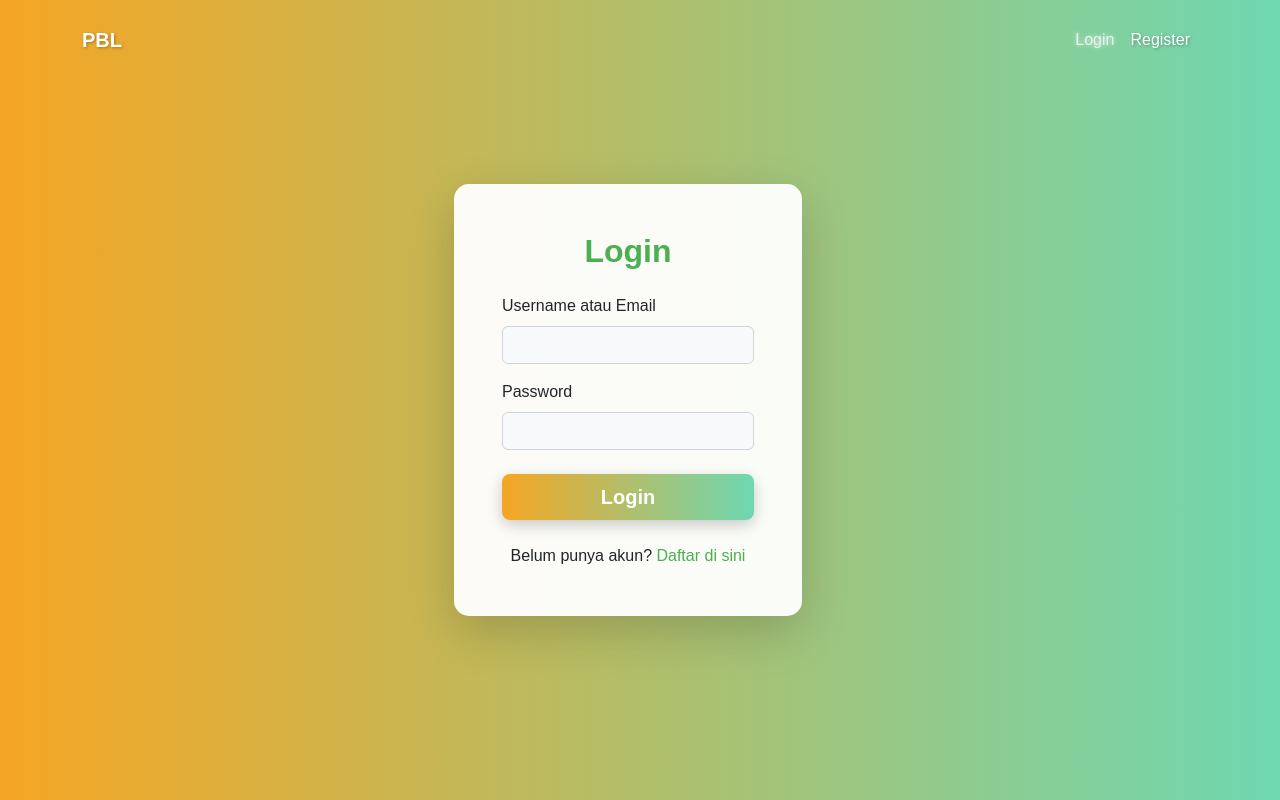
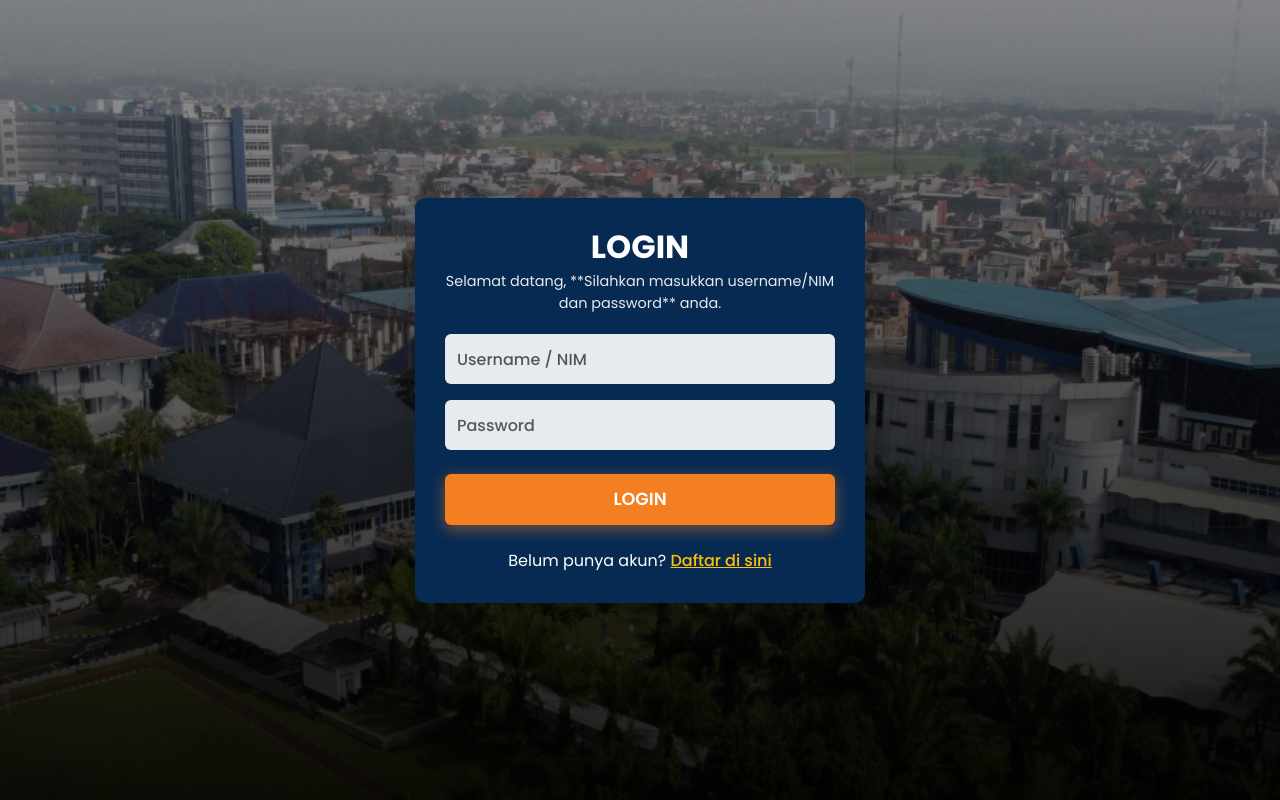
Before and after one commit to Olyvian/PBL_IVSS, a PHP site: page /login.php in a window 1280 px wide. Run offline with PHP 8.4, Linux system fonts and the light colour scheme; some libraries are stand-ins or nearby versions.

Commit message:
Login Register

```diff
--- a/login.php
+++ b/login.php
@@ -2,13 +2,14 @@
 include 'config/database.php';
 
 $message = '';
+
 if (isset($_SESSION['user_id'])) {
     header("Location: index.php");
     exit;
 }
 
 if ($_SERVER['REQUEST_METHOD'] === 'POST') {
-    $login_identifier = $_POST['username'];
+    $login_identifier = trim(htmlspecialchars($_POST['username']));
     $password = $_POST['password'];
 
     $stmt = $pdo->prepare(
@@ -27,7 +28,27 @@ if ($_SERVER['REQUEST_METHOD'] === 'POST') {
         header("Location: index.php");
         exit;
     } else {
-        $message = "❌ Username/Email atau password salah!";
+        try {
+            $stmt = $koneksi->prepare(
+                "SELECT id, username, password, role FROM users WHERE username = :login_id OR email = :login_id"
+            );
+            $stmt->execute(['login_id' => $login_identifier]);
+            $user = $stmt->fetch(PDO::FETCH_ASSOC);
+
+            if ($user && password_verify($password, $user['password'])) {
+                $_SESSION['user_id'] = $user['id'];
+                $_SESSION['username'] = $user['username'];
+                $_SESSION['role'] = $user['role'];
+                $_SESSION['success_message'] = "✅ Anda berhasil login!";
+
+                header("Location: index.php");
+                exit;
+            } else {
+                $message = "❌ NIM/Email atau password salah!";
+            }
+        } catch (PDOException $e) {
+            $message = "❌ Terjadi kesalahan database. Mohon coba lagi.";
+        }
     }
 }
 ?>
@@ -37,102 +58,118 @@ if ($_SERVER['REQUEST_METHOD'] === 'POST') {
 <head>
     <meta charset="UTF-8">
     <meta name="viewport" content="width=device-width, initial-scale=1.0">
-    <title>Login - PBL</title>
+    <title>Login POLINEMA</title>
     <link href="https://cdn.jsdelivr.net/npm/bootstrap@5.3.3/dist/css/bootstrap.min.css" rel="stylesheet">
+    <link href="https://fonts.googleapis.com/css2?family=Poppins:wght@300;400;500;600;700&display=swap" rel="stylesheet">
      <style>
+:root {
+    --polinema-blue-dark: #072a52;
+    --polinema-orange: #f47f20;
+    --color-text-light: #ffffff;
+    --color-text-dark: #333333;
+}
+
 body {
-            background: linear-gradient(to right, #F5A623, #6ED7B1);
-            color: #333333;
     font-family: 'Poppins', sans-serif;
     min-height: 100vh;
     display: flex;
     align-items: center;
     justify-content: center;
-            padding: 20px 0;
+    color: var(--color-text-light);
+
+    background:
+        linear-gradient(rgba(0, 0, 0, 0), rgba(0, 0, 0, 0.85)),
+        url('g4.png') center center no-repeat fixed;
+
+    background-size: cover;
+    background-color: #555;
 }
 
-        .navbar {
-            background: transparent !important;
-            border-bottom: none;
-            box-shadow: none;
-            position: absolute;
-            width: 100%;
-            top: 0;
-            z-index: 1000;
-            padding-top: 20px;
-        }
-        .navbar-brand span { color: #ffffff !important; text-shadow: 1px 1px 3px rgba(0,0,0,0.3); }
-        .nav-link { color: #ffffff !important; text-shadow: 1px 1px 3px rgba(0,0,0,0.3); }
-        .nav-link.active, .nav-link:hover { color: #f0f0f0 !important; text-shadow: 0 0 5px rgba(255, 255, 255, 0.7); }
-
-        .card {
-            background-color: rgba(255, 255, 255, 0.95);
-            border-radius: 15px;
-            box-shadow: 0 10px 30px rgba(0, 0, 0, 0.2);
-            max-width: 400px;
+.card-login {
+    background-color: var(--polinema-blue-dark);
+    color: var(--color-text-light);
+    border-radius: 10px;
+    box-shadow: 0 15px 50px rgba(0, 0, 0, 0.5);
+    max-width: 450px;
     width: 100%;
 }
 
-        h2 {
-            color: #4CAF50;
+.card-login h2 {
+    color: var(--color-text-light);
     font-weight: 700;
+    font-size: 2rem;
+    margin-bottom: 5px;
+}
+
+.card-body-custom {
+    padding: 30px;
+}
+
+.greeting-text {
+    font-size: 0.9rem;
+    margin-bottom: 20px;
+    text-align: center;
+    opacity: 0.9;
+}
+
+.form-control {
+    background-color: rgba(255, 255, 255, 0.9);
+    border: none;
+    height: 50px;
+    color: var(--color-text-dark);
+    font-weight: 500;
+}
+.form-control:focus {
+    background-color: var(--color-text-light);
+    border-color: var(--polinema-orange);
+    box-shadow: 0 0 5px rgba(244, 127, 32, 0.8);
 }
 
 .btn-custom {
-            background: linear-gradient(90deg, #F5A623, #6ED7B1);
+    background-color: var(--polinema-orange);
     border: none;
     color: white;
     font-weight: 600;
-            box-shadow: 0 5px 15px rgba(0, 0, 0, 0.2);
-            transition: all 0.3s ease;
+    font-size: 1.1rem;
+    padding: 12px 0;
+    box-shadow: 0 4px 15px rgba(244, 127, 32, 0.5);
+    transition: background-color 0.3s ease;
 }
 .btn-custom:hover {
-            opacity: 0.9;
-            transform: translateY(-2px);
-            box-shadow: 0 7px 20px rgba(0, 0, 0, 0.3);
+    background-color: #e0741c;
+    transform: translateY(-1px);
 }
-
-        .form-control {
-            background-color: #f8f9fa;
-            color: #333333;
-            border: 1px solid #ced4da;
+.alert-danger {
+    background-color: #ffc107;
+    color: var(--color-text-dark);
+    border: none;
+    font-weight: 600;
+    margin-bottom: 20px;
 }
-        .form-control:focus {
-            background-color: #ffffff;
-            color: #333333;
-            border-color: #6ED7B1;
-            box-shadow: 0 0 5px rgba(110, 215, 177, 0.5);
+.card-login a {
+    color: #ffc107;
+    text-decoration: underline;
+    font-weight: 500;
 }
-
-        a {
-            color: #4CAF50;
-            text-decoration: none;
-        }
-        a:hover {
-            text-decoration: underline;
+.card-login a:hover {
+    color: #ffd700;
 }
     </style>
 </head>
 <body>
 
-    <nav class="navbar navbar-expand-lg fixed-top">
+    <div class="polinema-header">
+        </div>
         <div class="container">
-            <a class="navbar-brand" href="index.php" style="font-weight: 600;"><span>PBL</span></a>
-            <div class="collapse navbar-collapse" id="navbarNav">
-                <ul class="navbar-nav ms-auto mb-2 mb-lg-0">
-                    <li class="nav-item"><a class="nav-link active" href="login.php">Login</a></li>
-                    <li class="nav-item"><a class="nav-link" href="register.php">Register</a></li>
-                </ul>
+        <div class="d-flex justify-content-center w-100">
+            <div class="">
+                <div class="card-login shadow-lg border-0">
+                    <div class="card-body-custom">
+                        <h2 class="text-center">LOGIN</h2>
+
+                        <div class="greeting-text">
+                            Selamat datang, **Silahkan masukkan username/NIM dan password** anda.
                         </div>
-        </div>
-    </nav>
-
-    <div class="container">
-        <div class="row justify-content-center w-100">
-            <div class="col-md-6 col-lg-4">
-                <div class="card shadow-lg border-0">
-                    <div class="card-body p-4 p-md-5">
-                        <h2 class="text-center mb-4">Login</h2>
 
                         <?php if (!empty($message)): ?>
                             <div class="alert alert-danger text-center" role="alert">
@@ -142,15 +179,14 @@ if ($_SERVER['REQUEST_METHOD'] === 'POST') {
 
                         <form action="login.php" method="POST">
                             <div class="mb-3">
-                                <label for="username" class="form-label">Username atau Email</label>
-                                <input type="text" class="form-control" id="username" name="username" required>
+                                <input type="text" class="form-control" id="username" name="username" placeholder="Username / NIM" required>
                             </div>
                             <div class="mb-3">
-                                <label for="password" class="form-label">Password</label>
-                                <input type="password" class="form-control" id="password" name="password" required>
+                                <input type="password" class="form-control" id="password" name="password" placeholder="Password" required>
                             </div>
+
                             <div class="d-grid mt-4">
-                                <button type="submit" class="btn btn-custom btn-lg">Login</button>
+                                <button type="submit" class="btn btn-custom">LOGIN</button>
                             </div>
                         </form>
 
--- a/logout.php
+++ b/logout.php
@@ -1,4 +1,7 @@
 <?php
+if (session_status() === PHP_SESSION_NONE) {
+    session_start();
+}
 include 'koneksi.php';
 
 $_SESSION = array();
```
Also changed, not shown: register.php (+7 -3 lines), g4.png (added). Lines whose indentation alone changed are shown as unchanged.
